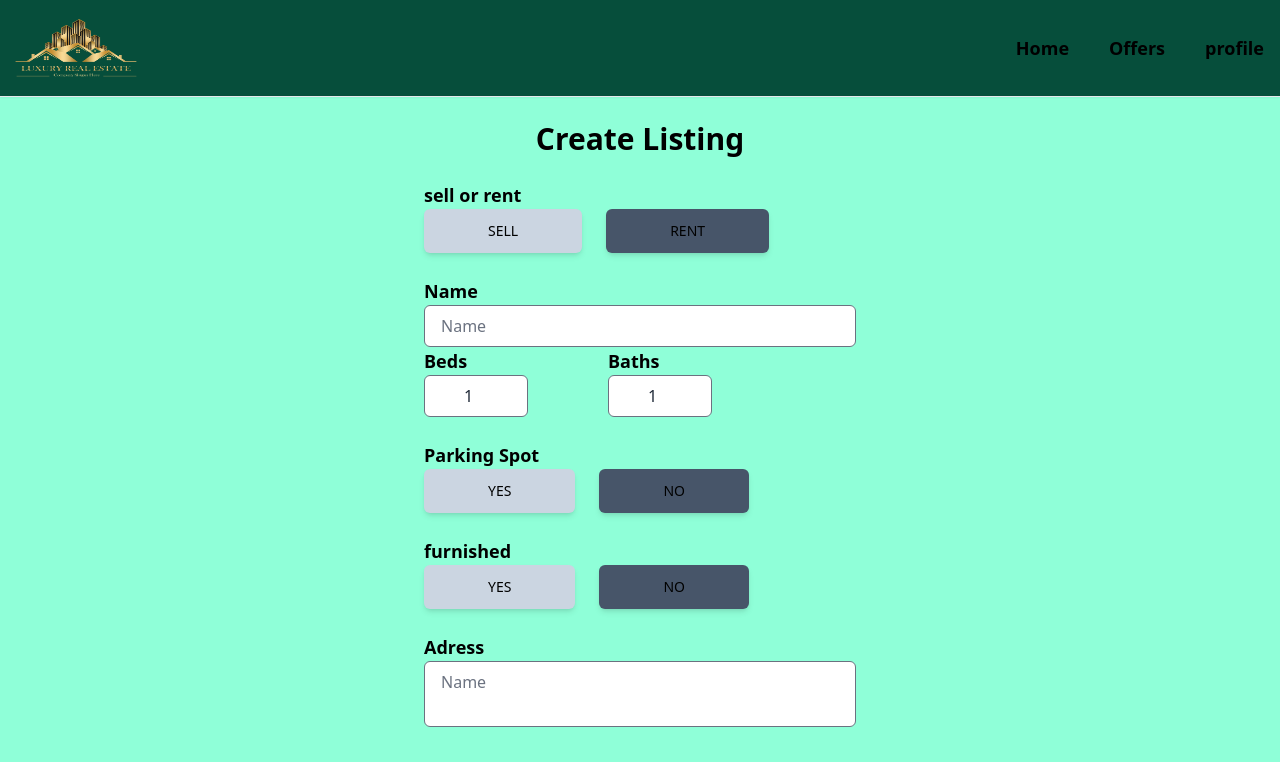
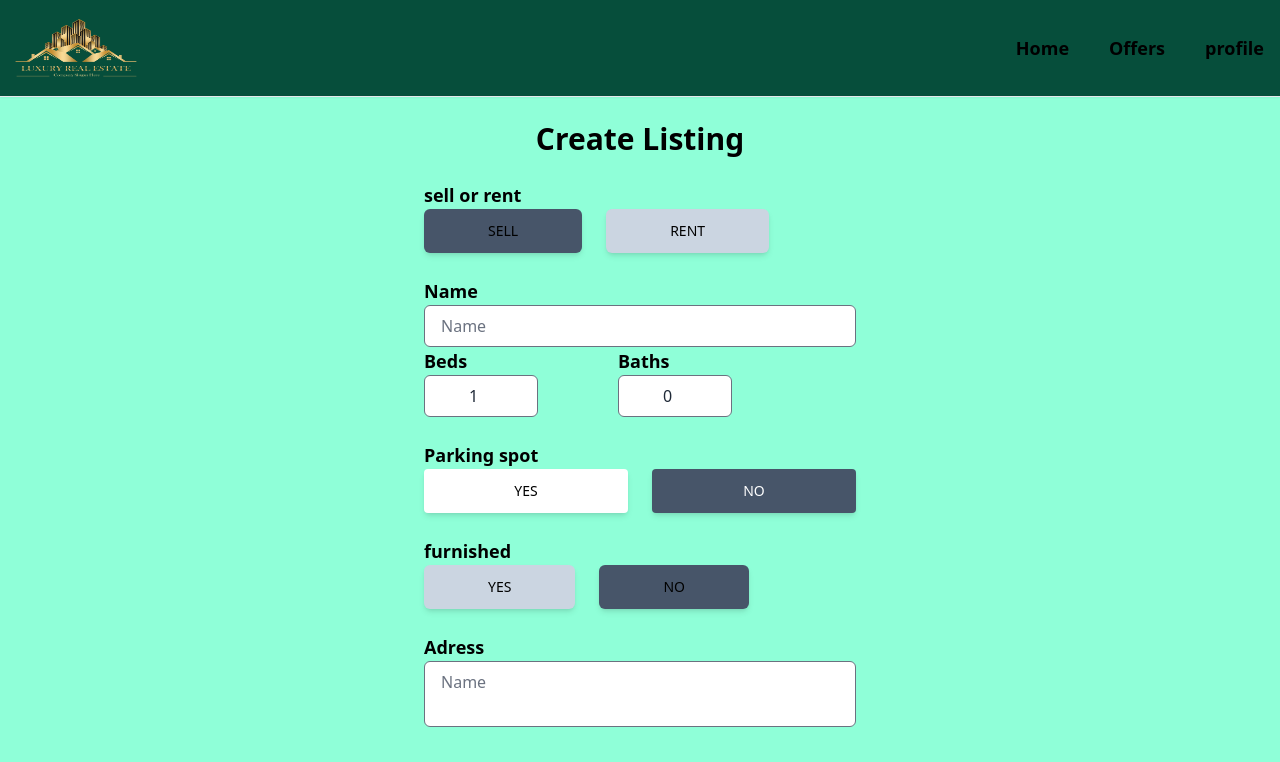
Before and after one commit to hirbo/Kejani, a React (Create React App) app in the folder shop/: page /pages/createlisting in a window 1280 px wide. Shown: the top 762 px of the page. Built offline with nearby package versions, Linux system fonts and the light colour scheme; no server answers; sample sign-in values are in the browser's storage.

Commit message:
create listin functionatility

```diff
--- a/shop/package.json
+++ b/shop/package.json
@@ -13,6 +13,7 @@
     "react-router-dom": "^6.8.1",
     "react-scripts": "5.0.1",
     "react-toastify": "^9.1.1",
+    "uuid": "^9.0.0",
     "web-vitals": "^2.1.4"
   },
   "scripts": {
--- a/shop/src/App.js
+++ b/shop/src/App.js
@@ -34,12 +34,19 @@ function App() {
           <Route path="/pages/forgotpassword" element={<ForgotPassword />} />
           <Route path="/pages/signup" element={<SignUp />} />
           <Route path="/pages/signin" element={<SignIn />} />
-          <Route path="/pages/createlisting" element={<CreateListing />} />
           <Route
             path="/pages/profile"
             element={
               <PrivateRoutes>
                 <Profile />
+              </PrivateRoutes>
+            }
+          />
+          <Route
+            path="/pages/createlisting"
+            element={
+              <PrivateRoutes>
+                <CreateListing />
               </PrivateRoutes>
             }
           />
--- a/shop/src/FirebaseConfig.js
+++ b/shop/src/FirebaseConfig.js
@@ -3,6 +3,7 @@ import { initializeApp } from "firebase/app";
 import { getAnalytics } from "firebase/analytics";
 import { getAuth } from "firebase/auth";
 import { getFirestore } from "firebase/firestore";
+import { getStorage } from "firebase/storage";
 // TODO: Add SDKs for Firebase products that you want to use
 // https://firebase.google.com/docs/web/setup#available-libraries
 
@@ -21,5 +22,6 @@ const firebaseConfig = {
 // Initialize Firebase
  export const app = initializeApp(firebaseConfig);
  export const db = getFirestore(app);
+ const storage = getStorage(app)
 const auth =getAuth(app);
 const analytics = getAnalytics(app);
--- a/shop/src/components/Defaultheader.jsx
+++ b/shop/src/components/Defaultheader.jsx
@@ -82,11 +82,7 @@ useEffect(() => {
              border-b-transparent transition ease-in-out ${
                (matchroute("/pages/signin") || matchroute("/pages/profile")) &&
                "text-black border-b-yellow-600  "
-             }`}
-            onClick={() => {
-
-            }}
-          >
+             }`}>
             {pageState}
           </NavLink>
         </div>
--- a/shop/src/components/PrivateRoutes.jsx
+++ b/shop/src/components/PrivateRoutes.jsx
@@ -1,6 +1,7 @@
 import React, { useState } from 'react'
 import { Navigate, Outlet } from 'react-router-dom';
 import {UseAuthStatus } from '../hooks/UseAuthStatus';
+import CreateListing from '../pages/CreateListing';
 import Profile from '../pages/Profile';
 import Spinner from './Spinner';
 
@@ -20,7 +21,7 @@ const {loggedIn,loading}=UseAuthStatus();
 
   }
       //If logged in show Outlet component otherwise redirect to login
-    return loggedIn ? <Profile/> : <Navigate to='/pages/signin' />
+    return loggedIn ? children : <Navigate to='/pages/signin' />
 
 
 
--- a/shop/src/pages/CreateListing.jsx
+++ b/shop/src/pages/CreateListing.jsx
@@ -1,21 +1,48 @@
 import React, { useState } from "react";
+import { toast } from "react-toastify";
+import Spinner from "../components/Spinner";
+import {
+  getStorage,
+  ref,
+  uploadBytesResumable,
+  getDownloadURL,
+  sna,
+} from "firebase/storage";
+import { async } from "@firebase/util";
+import { getAuth } from "firebase/auth";
+import { v4 as uuidv4 } from "uuid";
+import {
+  addDoc,
+  collection,
+  serverTimestamp,
+  setDoc,
+} from "firebase/firestore";
+import { db } from "../FirebaseConfig";
+import { Navigate, useNavigate } from "react-router-dom";
 
 export default function CreateListing() {
+  // Assign formData object to state
+  const [imgurl, setUrl] = useState("");
+  const [loading, setLoading] = useState(false);
+  const auth = getAuth();
   const [formData, setformData] = useState({
-    type: "rent",
+    type: "sale",
     name: "",
     bedrooms: 1,
-    bathrooms: 1,
-    parking:false,
-    furnished:false,
-    adress:"",
-    description:"",
-    offer:true,
-    regularprice:0,
-    discountedprice:0
+    bathrooms: 0,
+    parking: false,
+    furnished: false,
+    adress: "",
+    description: "",
+    offer: false,
+    regularprice: 0,
+    discountedprice: 0,
+    images: {},
   });
 
-  const {offer,
+  // destructuring data from the formData object
+  const {
+    offer,
     description,
     discountedprice,
     adress,
@@ -25,14 +52,162 @@ export default function CreateListing() {
     bathrooms,
     regularprice,
     type,
-            name } = formData;
-  function onChange() {}
+    name,
+    images,
+    latitude,
+    longitude,
+  } = formData;
+
+  // function to change state depending on the event target value
+  // This function is called when the value of an input element is changed
+  function onChange(e) {
+    // Declare a variable to hold a boolean value
+    let boolean = null;
+
+    // If the value of the input element is 'true', set boolean to true
+    if (e.target.value === "true") {
+      boolean = true;
+    }
+
+    // If the value of the input element is 'false', set boolean to false
+    if (e.target.value === "false") {
+      boolean = false;
+    }
+
+    // If the input element has files attached (such as a file upload input),
+    // update the formData state with the attached files
+    if (e.target.files) {
+      setformData((prev) => ({
+        ...prev,
+        images: e.target.files,
+      }));
+    }
+
+    // If the input element does not have files attached, update the formData
+    // state with the input element's value, unless it is a boolean, in which
+    // case, use the boolean value previously determined
+    if (!e.target.files) {
+      setformData((prev) => ({
+        ...prev,
+        [e.target.id]: boolean ?? e.target.value,
+      }));
+    }
+  }
+  // define a function called submitForm that takes an event object as a parameter
+  async function submitForm(e) {
+    // prevent the default behavior of the event
+    e.preventDefault();
+    // set the loading state to true
+    setLoading(true);
+    // check if the discounted price is greater than or equal to the regular price
+    if (discountedprice >= regularprice) {
+      // if it is, set the loading state to false and display an error message using a toast
+      setLoading(false);
+      toast.error("regular price is lower than discounted price");
+      // return to exit the function
+      return;
+    }
+    // check if the number of images exceeds six
+    if (images.length > 6) {
+      // if it does, set the loading state to false and display an error message using a toast
+      setLoading(false);
+      toast.error("Max of six images are allowed");
+      // return to exit the function
+      return;
+    }
+
+    // define an asynchronous function called storeImage that takes an image parameter
+    async function storeImage(image) {
+      // return a promise that resolves or rejects based on whether the image is uploaded successfully or not
+      return new Promise((resolve, reject) => {
+        // get the storage object
+        const storage = getStorage();
+        // create a unique filename for the image that includes the user ID, image name, and a UUID
+        const filename = ` ${auth.currentUser.uid}-${image.name}-${uuidv4()} `;
+        // create a storage reference to the file
+        const storageRef = ref(storage, filename);
+        // upload the file using the storage reference and create an upload task
+        const uploadtask = uploadBytesResumable(storageRef, image);
+
+        // listen to state changes of the upload task
+        uploadtask.on(
+          "state_changed",
+          (snapshot) => {
+            // calculate the upload progress
+            const progress =
+              (snapshot.bytesTransferred / snapshot.totalBytes) * 100;
+            console.log(progress);
+            // log the state of the snapshot
+            switch (snapshot.state) {
+              case "paused":
+                console.log("paused");
+                break;
+              case "running":
+                console.log("uploading");
+                break;
+            }
+          },
+          // handle errors during the upload
+          (error) => {
+            reject(error);
+          },
+          // resolve the promise once the upload is complete and get the download URL of the uploaded file
+          () => {
+            getDownloadURL(uploadtask.snapshot.ref).then((downloadUrl) => {
+              resolve(downloadUrl);
+            });
+          }
+        );
+      });
+    }
+
+    // This code uploads multiple images to a server using the storeImage() function
+    // and Promise.all()
+
+    // Use Promise.all() to execute storeImage() on each image in the images array.
+    // This will create an array of Promises.
+    const imgUrls = await Promise.all(
+      [...images].map((image) => storeImage(image))
+    )
+      // If there is an error during the Promise.all() execution, the catch block will be triggered.
+      .catch((error) => {
+        setLoading(false); // stop the loading spinner
+        toast.error("Images not uploaded"); // display an error message to the user
+        return; // return nothing
+      });
+
+    // This code creates a copy of the form data with additional fields, such as image URLs and a timestamp.
+    const formDataCopy = {
+      ...formData,
+      imgUrls, // Add the image URLs from the previous Promise.all() call
+      timestamp: serverTimestamp(), // Add a timestamp from the server
+      userRef: auth.currentUser.uid, // Add the current user's UID
+    };
+
+    // Remove unnecessary fields from the copied form data object.
+    delete formDataCopy.images; // Remove the images array, as we already uploaded them
+    !formDataCopy.offer && delete formDataCopy.discountedprice; // Remove the discounted price if there's no offer
+    delete formDataCopy.latitude; // Remove the latitude field
+    delete formDataCopy.longitude; // Remove the longitude field
+
+    // Add the form data copy to a new document in the "listings" collection in Firestore.
+    const docRef = await addDoc(collection(db, "listings"), formDataCopy);
+
+    // Stop the loading spinner and display a success message to the user.
+    setLoading(false);
+    toast.success("Listing created");
+  }
+
+  // if the loading state is true, display a spinner
+  if (loading) {
+    return <Spinner />;
+  }
 
   return (
     <main class="max-w-md px-2 mx-auto">
       <h1 class="text-3xl text-center mt-6 font-bold">Create Listing</h1>
 
-      <form action="">
+      <form action="" onSubmit={submitForm}>
         <p class="text-lg mt-6 font-semibold">sell or rent</p>
         <div class="flex space-x-6 mx-auto ">
           <button
@@ -53,12 +228,12 @@ export default function CreateListing() {
             onClick={onChange}
             type="button"
             id="type"
-            value="sale"
+            value="rent"
             class={`px-16 py-3 font-medium text-sm
             uppercase shadow-md rounded-md hover:shadow-lg
             active:shadow-lg focus:shadow-lg
             transition  duration-150 ease-in-out
-            ${type === "sell" ? "bg-slate-300" : "bg-slate-600"}
+            ${type === "sale" ? "bg-slate-300" : "bg-slate-600"}
             `}
           >
             rent
@@ -84,61 +259,59 @@ export default function CreateListing() {
         <div class=" flex space-x-20">
           <div class="">
             <p class="text-lg font-semibold">Beds</p>
-            <input type="number"
+            <input
+              type="number"
               id="bedrooms"
               value={bedrooms}
-              onChange={onchange}
-              min='1'
-              max='2'
+              onChange={onChange}
+              min="1"
+              max="50"
               required
-              class='px-4 py-2 text-gray-800 bg-white rounded-md transition duration-150 ease-in-out
+              class="px-4 py-2 text-gray-800 bg-white rounded-md transition duration-150 ease-in-out
                 text-center w-full
 
-              '/>
-
+              "
+            />
           </div>
           <div class="">
             <p class="text-lg font-semibold">Baths</p>
             <input
               type="number"
-            id="bathrooms" value={bathrooms}
-            onChange={onchange}  min='1' max='2'
+              id="bathrooms"
+              value={bathrooms}
+              onChange={onChange}
+              min="1"
+              max="30"
               required
-            class='px-4 py-2 text-gray-800 bg-white rounded-md transition duration-150 ease-in-out
+              class="px-4 py-2 text-gray-800 bg-white rounded-md transition duration-150 ease-in-out
                         text-center w-full
-            '
+            "
             />
           </div>
         </div>
-        <p class="text-lg mt-6 font-semibold">Parking Spot</p>
-        <div class="flex space-x-6 mx-auto ">
+        <p className="text-lg mt-6 font-semibold">Parking spot</p>
+        <div className="flex">
           <button
-            onClick={onChange}
             type="button"
             id="parking"
             value={true}
-            class={`px-16 py-3 font-medium text-sm
-            uppercase shadow-md rounded-md hover:shadow-lg
-            active:shadow-lg focus:shadow-lg
-            transition  duration-150 ease-in-out
-            ${!parking ? "bg-slate-300" : "bg-slate-600"}
-            `}
+            onClick={onChange}
+            className={`mr-3 px-7 py-3 font-medium text-sm uppercase shadow-md rounded hover:shadow-lg focus:shadow-lg active:shadow-lg transition duration-150 ease-in-out w-full ${
+              !parking ? "bg-white text-black" : "bg-slate-600 text-white"
+            }`}
           >
-            yes
+            Yes
           </button>
           <button
+            type="button"
+            id="parking"
+            value={false}
             onClick={onChange}
-            type="parking"
-            id="type"
-            value={false}
-            class={`px-16 py-3 font-medium text-sm
-            uppercase shadow-md rounded-md hover:shadow-lg
-            active:shadow-lg focus:shadow-lg
-            transition  duration-150 ease-in-out
-            ${parking ? "bg-slate-300" : "bg-slate-600"}
-            `}
+            className={`ml-3 px-7 py-3 font-medium text-sm uppercase shadow-md rounded hover:shadow-lg focus:shadow-lg active:shadow-lg transition duration-150 ease-in-out w-full ${
+              parking ? "bg-white text-black" : "bg-slate-600 text-white"
+            }`}
           >
-            No
+            no
           </button>
         </div>
         <p class="text-lg mt-6 font-semibold">furnished</p>
@@ -166,7 +339,7 @@ export default function CreateListing() {
             uppercase shadow-md rounded-md hover:shadow-lg
             active:shadow-lg focus:shadow-lg
             transition  duration-150 ease-in-out
-            ${ furnished ? "bg-slate-300" : "bg-slate-600"}
+            ${furnished ? "bg-slate-300" : "bg-slate-600"}
             `}
           >
             No
@@ -179,7 +352,6 @@ export default function CreateListing() {
           value={adress}
           onChange={onChange}
           placeholder="Name"
-
           required
           class="w-full text-gray-900 bg-white border rounded-md
          py-2 px-4 transition duration-150 ease-in-out focus:shadow-lg
@@ -188,6 +360,7 @@ export default function CreateListing() {
 
          "
         />
+
         <p class="text-lg mt-6 font-semibold">Description</p>
         <textarea
           type="text"
@@ -195,7 +368,6 @@ export default function CreateListing() {
           value={description}
           onChange={onChange}
           placeholder="Name"
-
           required
           class="w-full text-gray-900 bg-white border rounded-md
          py-2 px-4 transition duration-150 ease-in-out focus:shadow-lg
@@ -229,24 +401,23 @@ export default function CreateListing() {
             uppercase shadow-md rounded-md hover:shadow-lg
             active:shadow-lg focus:shadow-lg
             transition  duration-150 ease-in-out
-            ${ offer ? "bg-slate-300" : "bg-slate-600"}
+            ${offer ? "bg-slate-300" : "bg-slate-600"}
             `}
           >
             No
           </button>
         </div>
-        <div class='mt-3'>
-            <p class='text-lg font-semibold'>Regular price</p>
-            <div class='mt-2 flex items-center'>
-
+        <div class="mt-3">
+          <p class="text-lg font-semibold">Regular price</p>
+          <div class="mt-2 flex items-center">
             <div>
               <input
                 type="number"
-                    id='regularprice'
+                id="regularprice"
                 value={regularprice}
-                    onchange={onchange}
-                    min='1000'
-                    max='400000000'
+                onChange={onChange}
+                min="1000"
+                max="400000000"
                 className="
                     w-full px-4 py-4  text-gray-600 bg-white rounded-md
                     transition duration-150 ease-in-out focus:shadow-lg
@@ -254,28 +425,28 @@ export default function CreateListing() {
                     "
               />
             </div>
-                {type === 'rent' &&
+            {type === "rent" && (
               <div>
-                    <p class=' text-xl font-semibold whitespace-nowrap '>$ / month</p>
+                <p class=" text-xl font-semibold whitespace-nowrap ">
+                  $ / month
+                </p>
               </div>
-                }
+            )}
           </div>
         </div>
 
-
-        {offer &&
-                <div class='mt-3'>
-                <p class='text-lg font-semibold'>Discounted price</p>
-                <div class='mt-2 flex items-center'>
-
+        {offer && (
+          <div class="mt-3">
+            <p class="text-lg font-semibold">Discounted price</p>
+            <div class="mt-2 flex items-center">
               <div>
                 <input
                   type="number"
-                        id='discountedprice'
+                  id="discountedprice"
                   value={discountedprice}
-                        onchange={onchange}
-                        min='1000'
-                        max='400000000'
+                  onChange={onChange}
+                  min="1000"
+                  max="400000000"
                   className="
                         w-full px-4 py-4  text-gray-600 bg-white rounded-md
                         transition duration-150 ease-in-out focus:shadow-lg
@@ -283,38 +454,37 @@ export default function CreateListing() {
                         "
                 />
               </div>
-                    {type === 'rent' &&
+              {type === "rent" && (
                 <div>
-                        <p class=' text-xl font-semibold whitespace-nowrap '>$ / month</p>
+                  <p class=" text-xl font-semibold whitespace-nowrap ">
+                    $ / month
+                  </p>
                 </div>
-                    }
+              )}
             </div>
           </div>
-        }
-       <div class='mt-6'>
-        <p class='text-lg font-semibold'>
-            Images
-        </p>
-        <p class='text-gray-600'>
-            First Image will be the cover(max of 6)
-        </p>
+        )}
+        <div class="mt-6">
+          <p class="text-lg font-semibold">Images</p>
+          <p class="text-gray-600">First Image will be the cover(max of 6)</p>
           <input
             multiple
             required
-        onchange={onChange}
-        accept='.jpg , .png , .jpeg'
+            onChange={onChange}
+            accept=".jpg , .png , .jpeg"
             type="file"
             id="images"
-        class='w-full px-3 py-1.5 text-gray-700 bg-white border rounded-md
+            class="w-full px-3 py-1.5 text-gray-700 bg-white border rounded-md
         transition duration-150 ease-in-out focus:bg-slate-500 focus:shadow-lg
-        '/>
+        "
+          />
         </div>
         <button
           type="submit"
-       class='mb-6 w-full bg-blue-600 text-yellow-50 font-semibold
+          class="mb-6 w-full bg-blue-600 text-yellow-50 font-semibold
         shadow-md hover:bg-blue-600 hover:shadow-lg focus:bg-blue-700
         rounded-md  active:bg-blue-900 transition duration-150 py-5 px-4 mt-6 ease-in-out
-        '
+        "
         >
           Create Listing
         </button>
```
Also changed, not shown: 1 other file (tests, documents, lock files or other folders). Lines whose indentation alone changed are shown as unchanged.
